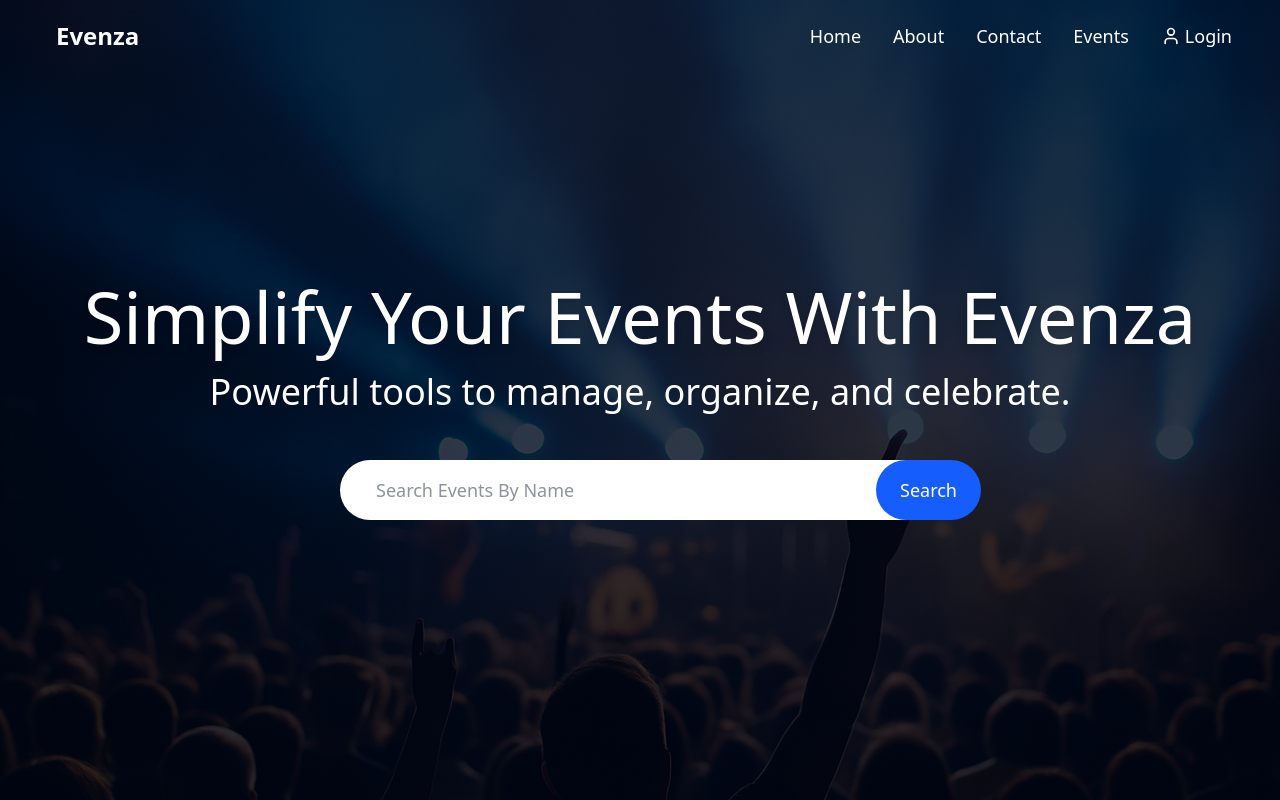
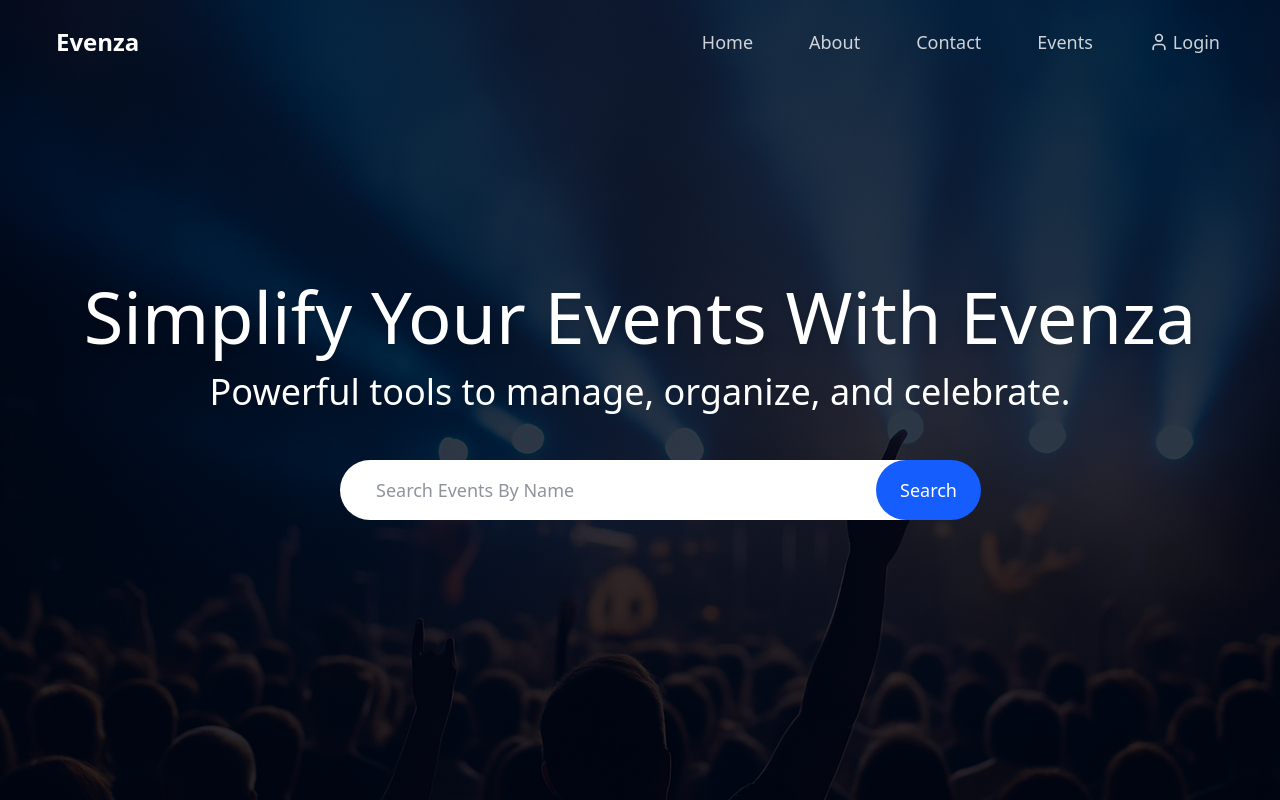
Before and after one commit to Tharindu-Theekshana/Evenza-Event-Management-System, a React (Vite) app: page / in a window 1280 px wide. Built offline with nearby package versions, Linux system fonts and the light colour scheme.

Commit message:
Update Navbar.tsx

```diff
--- a/src/components/Navbar.tsx
+++ b/src/components/Navbar.tsx
@@ -44,7 +44,7 @@ export default function Navbar() {
             {navItem.map((item, key)=>(
                 <a key={key}
                 href={item.href}
-                className="text-foreground/80 text-white text-lg hover:text-blue-400 transition-colors duration-300">
+                className="text-white/80 hover:text-blue-400 block px-3 py-2 rounded-md text-lg font-medium transition-all duration-300 justify-center items-center gap-1 text-center">
                     {item.name}
                 </a>
             ))}
@@ -71,7 +71,7 @@ export default function Navbar() {
               <a
                 key={key}
                 href={item.href}
-                className="text-foreground/80 hover:text-blue-400 text-white transition-colors duration-300"
+                className="text-white/80 hover:text-white block text-lg px-3 py-2 rounded-md font-medium hover:bg-white/10 transition-all duration-300 justify-center items-center gap-1 text-center"
                 onClick={() => setIsMenuOpen(false)}
               >
                 {item.name}
```
